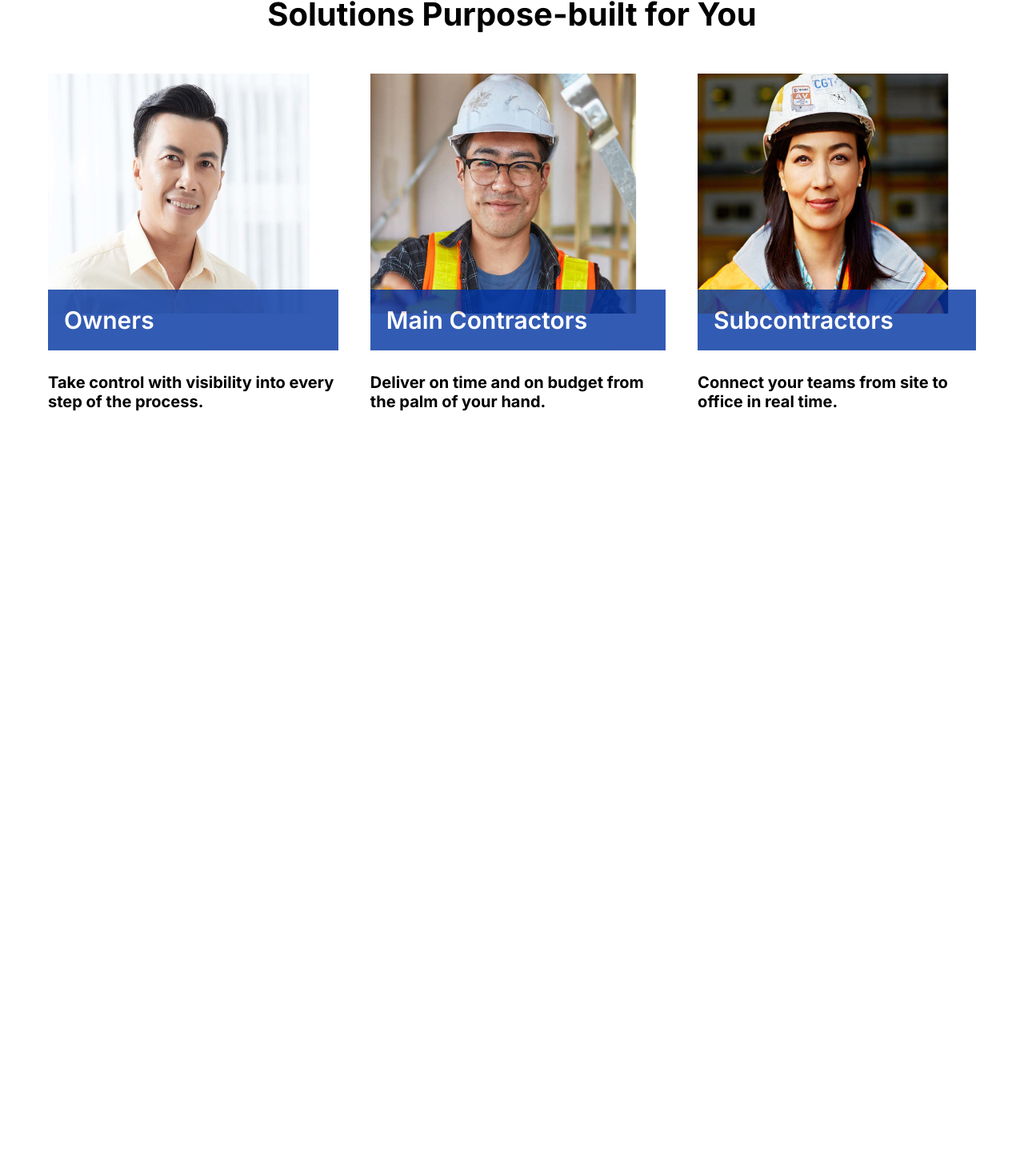
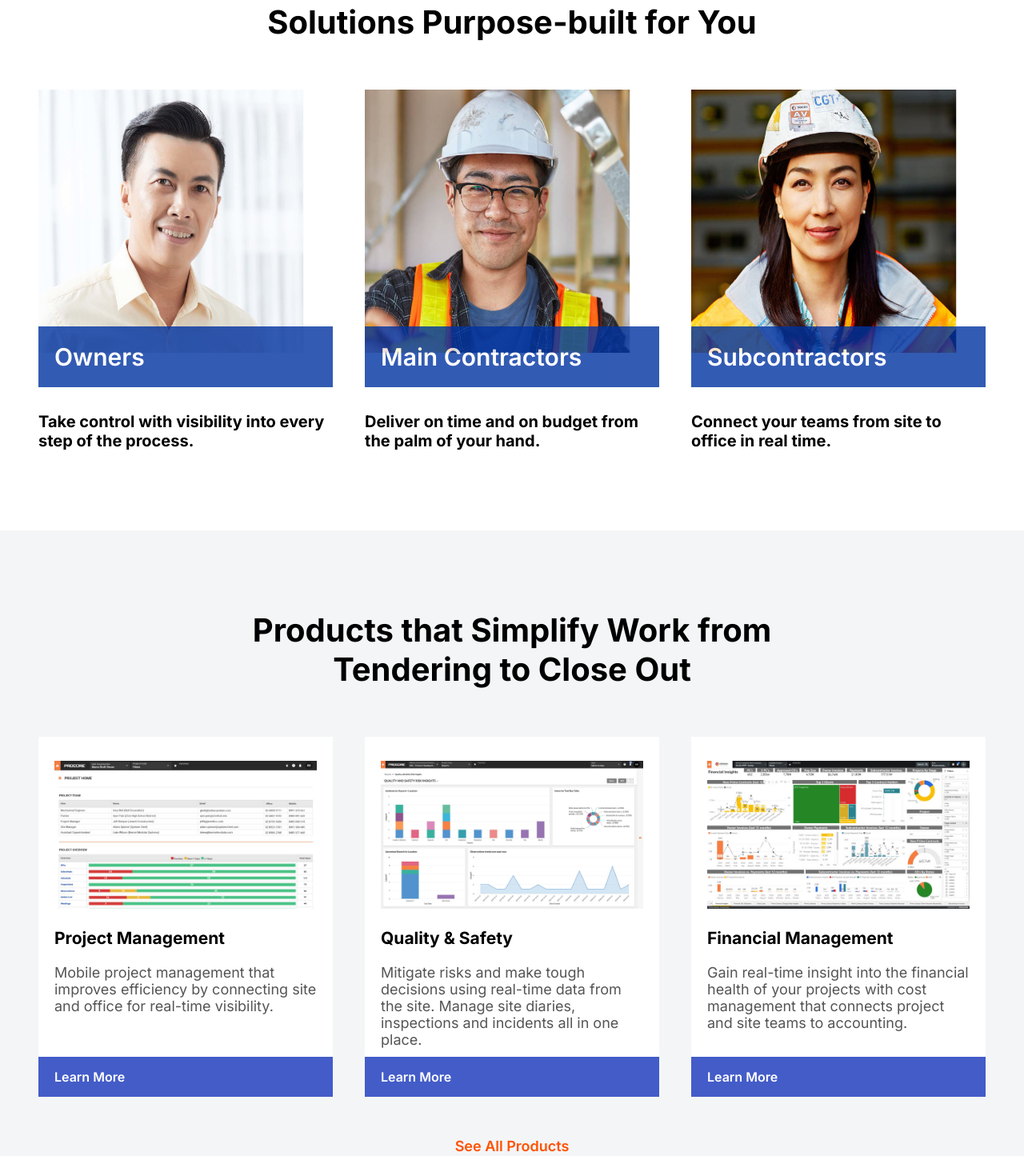
Before and after one commit to AliYusufzai/procore, a plain HTML site: page index.html in a window 1280 px wide. Shown: the part 651-2096 px from the top of the page at 80% size. Before the commit the page ends 1165 px from the top, so only its background shows below. Drawn offline with Linux system fonts and the light colour scheme.

Commit message:
products section

```diff
--- a/index.html
+++ b/index.html
@@ -4,12 +4,6 @@
     <meta charset="UTF-8" />
     <meta name="viewport" content="width=device-width, initial-scale=1.0" />
     <title>procore</title>
-    <!-- <link
-      href="https://cdn.jsdelivr.net/npm/bootstrap@5.3.2/dist/css/bootstrap.min.css"
-      rel="stylesheet"
-      integrity="sha384-T3c6CoIi6uLrA9TneNEoa7RxnatzjcDSCmG1MXxSR1GAsXEV/Dwwykc2MPK8M2HN"
-      crossorigin="anonymous"
-    /> -->
     <link rel="stylesheet" type="text/css" href="./style.css" />
   </head>
   <body>
@@ -50,12 +44,15 @@
         </div>
       </section>
       <section class="solutions">
+        <div class="container">
           <h2>Solutions Purpose-built for You</h2>
           <div class="info">
             <div class="info-card">
               <img src="./images/owner.jpg" />
               <div class="designation">Owners</div>
-            <p>Take control with visibility into every step of the process.</p>
+              <p>
+                Take control with visibility into every step of the process.
+              </p>
             </div>
             <div class="info-card">
               <img src="./images/contractor.jpg" />
@@ -68,12 +65,65 @@
               <p>Connect your teams from site to office in real time.</p>
             </div>
           </div>
+        </div>
+      </section>
+      <section>
+        <section class="products">
+          <div class="container">
+            <h2>
+              Products that Simplify Work from <br />
+              Tendering to Close Out
+            </h2>
+            <div class="products-info">
+              <div class="products-info-card">
+                <div class="product-details">
+                  <img src="images/pm-1.jpg" />
+                  <div class="product-name">
+                    <h3>Project Management</h3>
+                    <p>
+                      Mobile project management that improves efficiency by
+                      connecting site and office for real-time visibility.
+                    </p>
+                  </div>
+                </div>
+
+                <div class="product-learn">Learn More</div>
+              </div>
+              <div class="products-info-card">
+                <div class="product-details">
+                  <img src="/images/pm-2.jpg" />
+                  <div class="product-name">
+                    <h3>Quality & Safety</h3>
+                    <p>
+                      Mitigate risks and make tough decisions using real-time
+                      data from the site. Manage site diaries, inspections and
+                      incidents all in one place.
+                    </p>
+                  </div>
+                </div>
+                <div class="product-learn">Learn More</div>
+              </div>
+
+              <div class="products-info-card">
+                <div class="product-details">
+                  <img src="/images/pm-3.jpg" />
+                  <div class="product-name">
+                    <h3>Financial Management</h3>
+                    <p>
+                      Gain real-time insight into the financial health of your
+                      projects with cost management that connects project and
+                      site teams to accounting.
+                    </p>
+                  </div>
+                </div>
+
+                <div class="product-learn">Learn More</div>
+              </div>
+            </div>
+            <h5>See All Products</h5>
+          </div>
+        </section>
       </section>
     </div>
-    <!-- <script
-      src="https://cdn.jsdelivr.net/npm/bootstrap@5.3.2/dist/js/bootstrap.bundle.min.js"
-      integrity="sha384-C6RzsynM9kWDrMNeT87bh95OGNyZPhcTNXj1NW7RuBCsyN/o0jlpcV8Qyq46cDfL"
-      crossorigin="anonymous"
-    ></script> -->
   </body>
 </html>
--- a/style.css
+++ b/style.css
@@ -59,13 +59,12 @@
 /* HERO SECTION STARTS HERE */
 
 .hero {
-  background-color: thistle;
   overflow: hidden;
   position: relative;
 }
 
 .hero img {
-  max-width: 100%;
+  width: 100%;
   transform: scale(1.05);
 }
 
@@ -104,10 +103,18 @@
 /* HERO SECTION ENDS HERE */
 
 .solutions {
-  padding: 30px;
+  padding: 40px 0;
+  min-height: 750px;
 }
 
-.solutions h2 {
+.container {
+  max-width: 1320px;
+  width: 100%;
+  padding: 0 48px;
+  margin: 0 auto;
+}
+
+.container h2 {
   font-size: 40px;
   font-weight: 700;
   text-align: center;
@@ -116,13 +123,11 @@
 
 .info {
   display: flex;
-  padding: 0 30px;
   gap: 40px;
 }
 
 .info-card {
   position: relative;
-  height: 300px;
 }
 
 .info-card img {
@@ -132,6 +137,7 @@
   object-position: center;
   transform: scaleX(0.9);
   transform-origin: left;
+  margin-bottom: 70px;
 }
 
 .designation {
@@ -149,5 +155,74 @@
 .info-card p {
   font-size: 20px;
   font-weight: 700;
-  margin-top: 70px;
 }
+
+/* Products info starts here */
+
+.products {
+  background-color: #f4f5f6;
+  padding-top: 50px;
+}
+
+.container {
+  max-width: 1320px;
+  width: 100%;
+  padding: 0 48px;
+  margin: 0 auto;
+}
+
+.container h2 {
+  text-align: center;
+  margin-bottom: 60px;
+  font-size: 40px;
+  font-weight: 700;
+}
+
+.products-info {
+  display: flex;
+  gap: 40px;
+  margin-bottom: 50px;
+}
+
+.products-info-card {
+  max-width: 440px;
+  width: 400px;
+}
+
+.product-details {
+  background-color: #ffffff;
+  padding: 30px 20px;
+  height: 400px;
+}
+
+.product-details img {
+  width: 100%;
+  margin-bottom: 20px;
+}
+
+.product-name h3 {
+  font-size: 21px;
+  margin-bottom: 20px;
+}
+
+.product-name p {
+  margin-bottom: 20px;
+  font-size: 18px;
+  color: #555555;
+}
+
+.product-learn {
+  background: #435cc8;
+  color: white;
+  padding: 13px 20px;
+  font-weight: 600;
+  line-height: 24px;
+}
+
+.container h5 {
+  text-align: center;
+  color: #ff5200;
+  font-size: 18px;
+  font-weight: 600;
+  line-height: 24px;
+}
```
Also changed, not shown: images/pm-1.jpg (added), images/pm-2.jpg (added), images/pm-3.jpg (added). Lines whose indentation alone changed are shown as unchanged.
